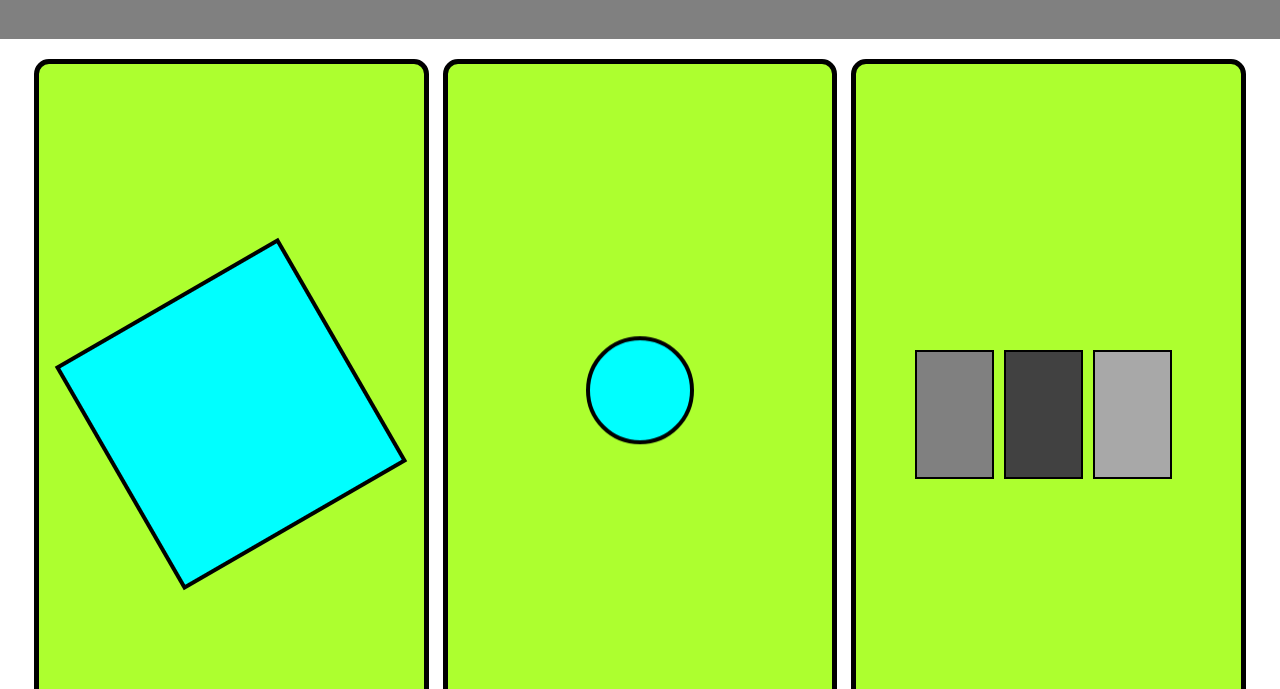
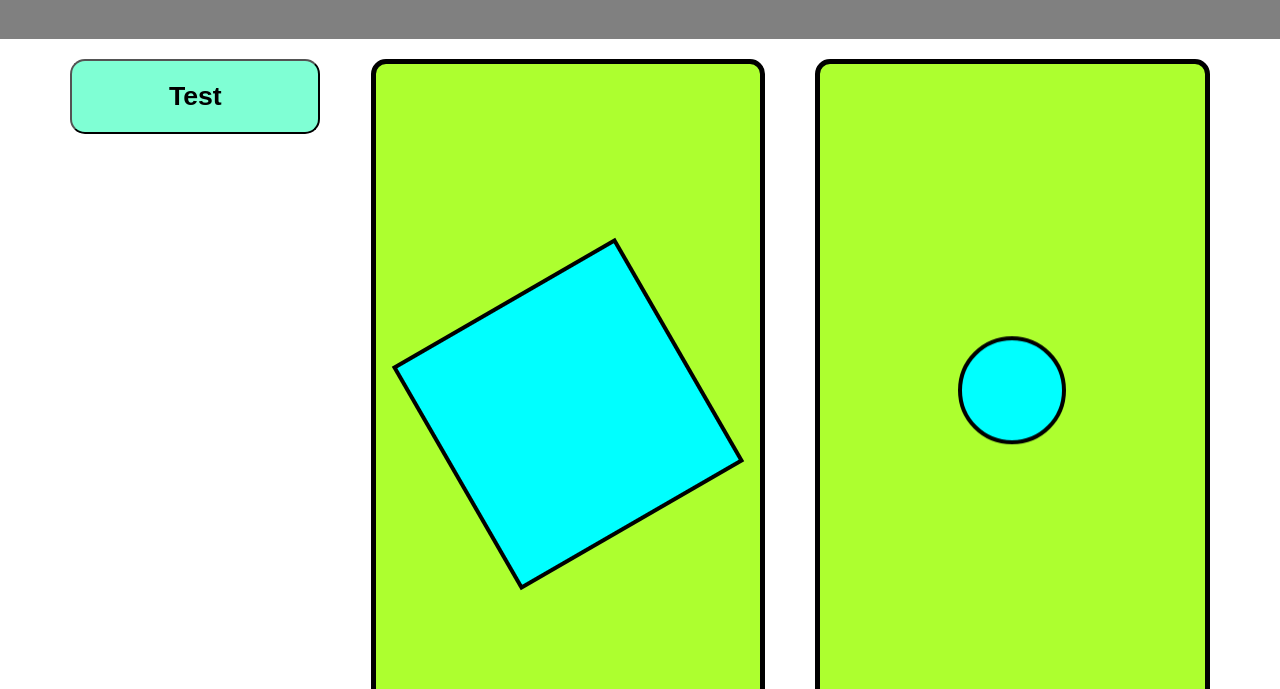
Before and after one commit to Julioo57/animation_css, a plain HTML site: page index.html in a window 1280 px wide. Shown: the part 111-800 px from the top of the page. Drawn offline with Linux system fonts and the light colour scheme.

Commit message:
bouton hover fini projet fini

```diff
--- a/index.html
+++ b/index.html
@@ -11,6 +11,9 @@
         <h1>mes exercises sur les transition</h1>
     </header>
     <main>
+        <button id="btn">
+            <h1>Test</h1>
+        </button>
         <section id="section_1">
             <div id="carre_tournant">
             </div>
@@ -49,7 +52,6 @@
             </div>
         </div>
     </section>
-    <section><h1>New animation</h1></section>
     </main>
     <footer>
         <h1>fin des exercises</h1>
--- a/style.css
+++ b/style.css
@@ -251,3 +251,17 @@ footer{
     color:white;
     height: 150px;
 }
+#btn{
+    width:250px;
+    height:75px;
+    background-color: aquamarine;
+    border-radius: 15px;
+}
+#btn:hover{
+    transition:2s;
+    height: 700px;
+}
+#btn:not(:hover){
+    transition:2s;
+    height:75px;
+}
```
